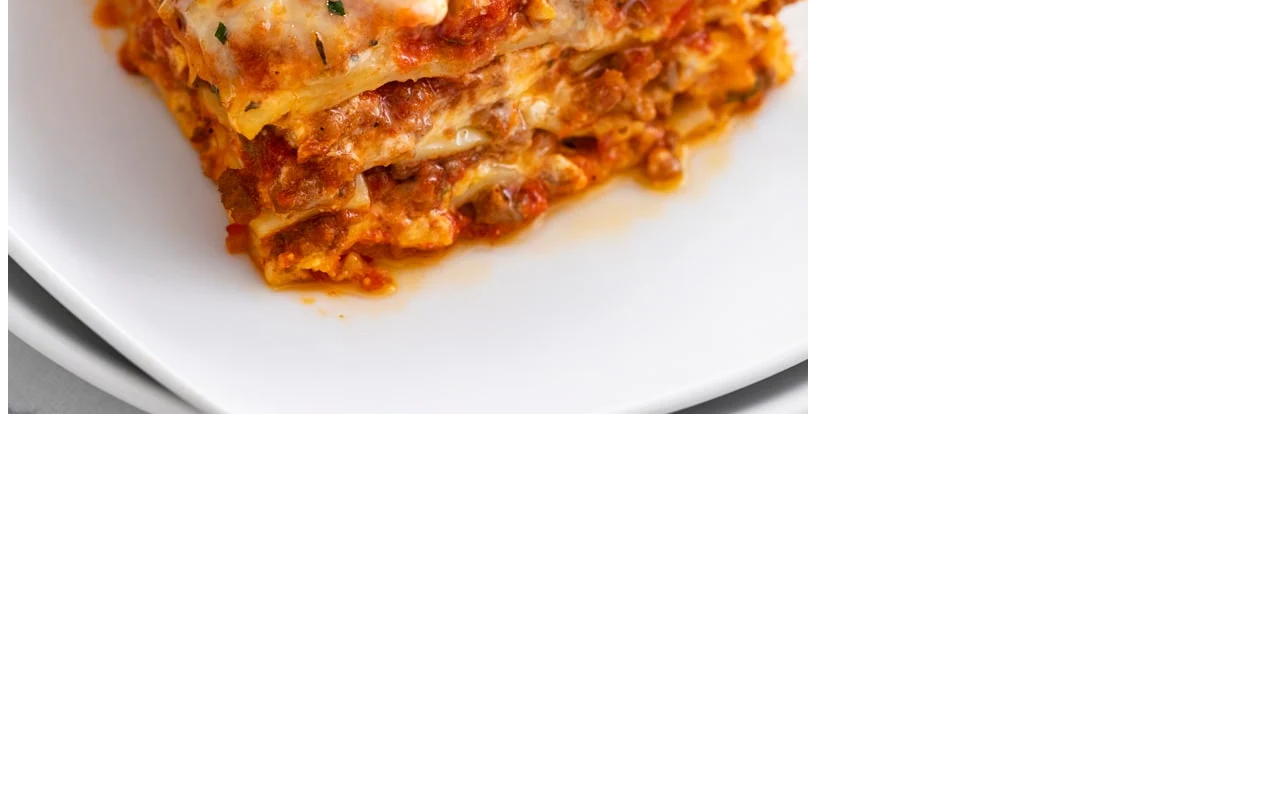
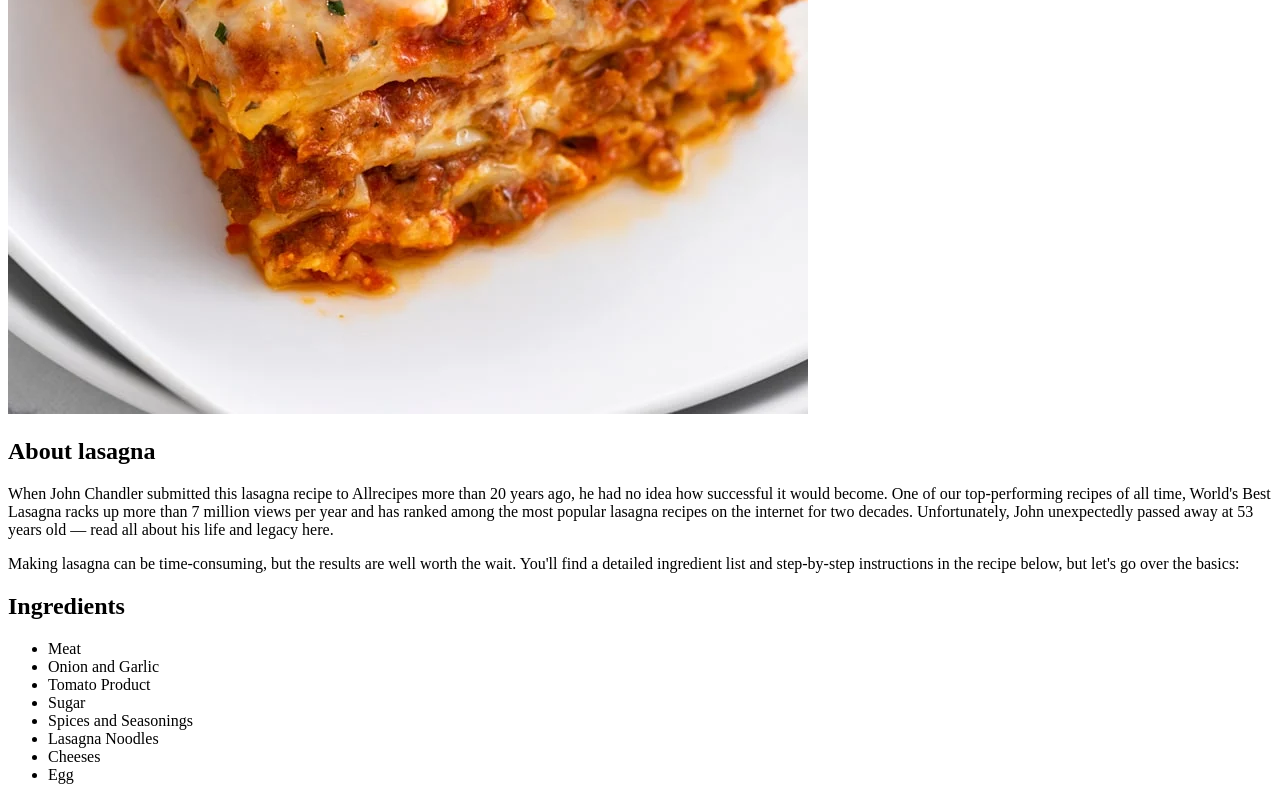
Before and after one commit to snawerr/odin-recipes, a plain HTML site: page recipes/lasagna.html in a window 1280 px wide. Shown: the part 528-1328 px from the top of the page. Before the commit the page ends 954 px from the top, so only its background shows below. Drawn offline with Linux system fonts and the light colour scheme.

Commit message:
Added recipe and ingredients to lasagna.html

```diff
--- a/recipes/lasagna.html
+++ b/recipes/lasagna.html
@@ -8,5 +8,21 @@
 <body>
     <h1>Lasagna</h1>
     <img src="../images/lasagna.jpeg" alt="lasagna">
+    <h2>About lasagna</h2>
+            <p>When John Chandler submitted this lasagna recipe to Allrecipes more than 20 years ago, he had no idea how successful it would become. One of our top-performing recipes of all time, World's Best Lasagna racks up more than 7 million views per year and has ranked among the most popular lasagna recipes on the internet for two decades. Unfortunately, John unexpectedly passed away at 53 years old — read all about his life and legacy here.
+            </p>
+            <p>Making lasagna can be time-consuming, but the results are well worth the wait. You'll find a detailed ingredient list and step-by-step instructions in the recipe below, but let's go over the basics:
+            </p>
+    <h2>Ingredients</h2>
+    <ul>
+        <li>Meat</li>
+        <li>Onion and Garlic</li>
+        <li>Tomato Product</li>
+        <li>Sugar</li>
+        <li>Spices and Seasonings</li>
+        <li>Lasagna Noodles</li>
+        <li>Cheeses</li>
+        <li>Egg</li>
+    </ul>
 </body>
 </html>
```
Also changed, not shown: index.html (line endings or trailing spaces).
